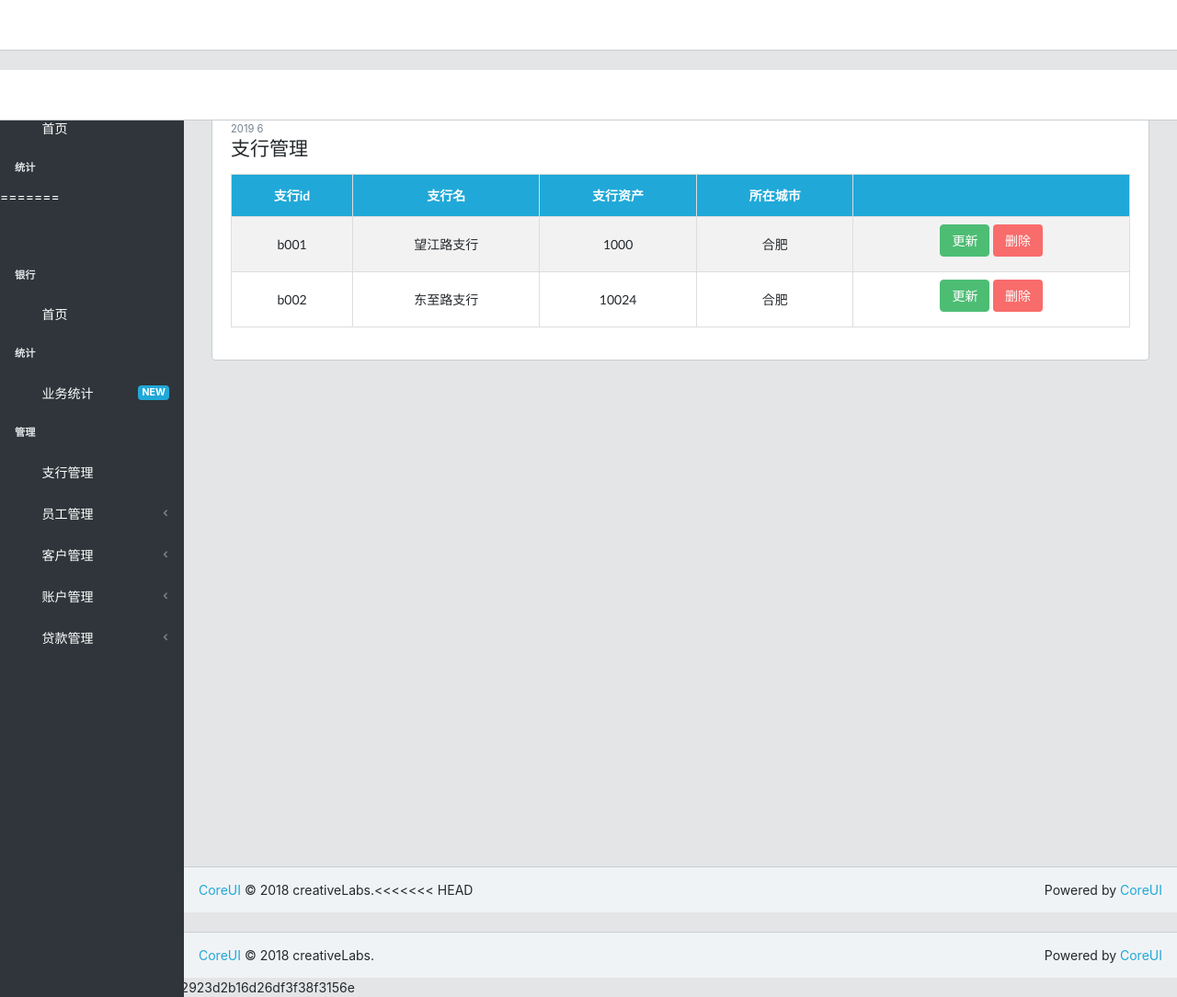
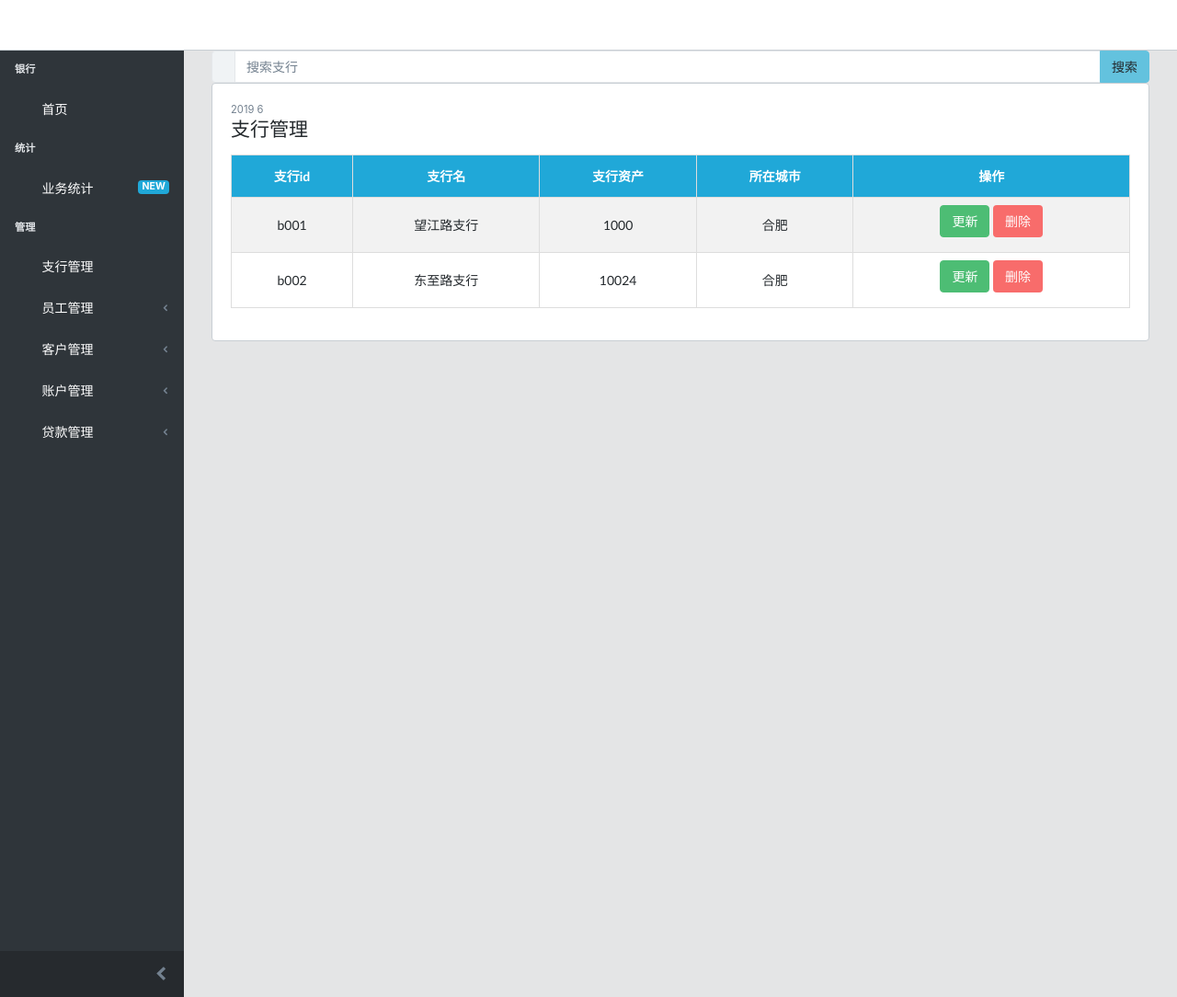
Before and after one commit to LeaFZ96/SE-BankSys, a Python web app: template backup/templates/branch.html in a window 1280 px wide. Shown: the whole page at 92% size. Run offline with Jinja, Linux system fonts and the light colour scheme; the template is opened without the code that fills it, so the values that code supplies are empty; some libraries are stand-ins or nearby versions.

Commit message:
conflict fixed

```diff
--- a/backup/templates/branch.html
+++ b/backup/templates/branch.html
@@ -8,7 +8,6 @@
 -->
 
 <html lang="en">
-
   <head>
     <base href="./">
     <meta charset="utf-8">
@@ -21,7 +20,7 @@
     <script async="" src="https://www.googletagmanager.com/gtag/js?id=UA-118965717-3"></script>
     <!--<script src="../static/table.js"></script>-->
     <script>
-    function tableFilter() {
+    function tableFilter(){
       var input, filter, table, tr, td, i, txtValue;
       input = document.getElementById("prependedInput");
       filter = input.value.toUpperCase();
@@ -57,7 +56,6 @@
     </script>
   </head>
 
-<<<<<<< HEAD
   <div class="form-popup" id="updateForm">
     <form class="form-container">
       <h1>更新表单</h1>
@@ -79,28 +77,6 @@
     </form>
   </div>
 
-<div class="form-popup" id="deleteWarning">
-  <form class="form-container">
-    <h4>确认删除吗？</h4>
-
-    <button type="submit" class="btn btn-success" value="Refresh Page" onClick="window.location.reload();">确认</button>
-    <button type="button" class="btn bg-danger" onclick="closewForm();">取消</button>
-  </form>
-</div>
-
-<body class="app header-fixed sidebar-fixed aside-menu-fixed sidebar-lg-show">
-  <header class="app-header navbar">
-  </header>
-  <div class="app-body">
-    <div class="sidebar">
-      <nav class="sidebar-nav">
-        <ul class="nav">
-          <li class="nav-title">银行</li>
-          <a class="nav-link" href="index.html">
-            <i class="nav-icon icon-speedometer"></i> 首页
-          </a>
-          <li class="nav-title">统计</li>
-=======
   <div class="form-popup" id="deleteWarning">
     <form class="form-container">
       <h4>确认删除吗？</h4>
@@ -218,104 +194,6 @@
       </main>
       <aside class="aside-menu">
         <ul class="nav nav-tabs" role="tablist">
->>>>>>> 33bd1a7e18db77802923d2b16d26df3f38f3156e
-          <li class="nav-item">
-            <a class="nav-link" href="statistics.html">
-              <i class="nav-icon icon-speedometer"></i> 业务统计
-              <span class="badge badge-primary">NEW</span>
-            </a>
-          </li>
-          <li class="nav-title">管理</li>
-          <li class="nav-item nav-dropdown">
-            <a class="nav-link nav-dropdown-toggle" href="branch.html">
-              <i class="nav-icon icon-puzzle"></i> 支行管理</a>
-          </li>
-          <li class="nav-item nav-dropdown">
-            <a class="nav-link nav-dropdown-toggle" href="staff.html">
-              <i class="nav-icon icon-cursor"></i> 员工管理</a>
-          </li>
-          <li class="nav-item">
-            <a class="nav-link" href="client.html">
-              <i class="nav-icon icon-pie-chart"></i> 客户管理</a>
-          </li>
-          <li class="nav-item nav-dropdown">
-            <a class="nav-link nav-dropdown-toggle" href="account.html">
-              <i class="nav-icon icon-star"></i> 账户管理</a>
-
-          <li class="nav-item nav-dropdown">
-            <a class="nav-link nav-dropdown-toggle" href="debt.html">
-              <i class="nav-icon icon-bell"></i> 贷款管理</a>
-          </li>
-        </ul>
-      </nav>
-      <button class="sidebar-minimizer brand-minimizer" type="button"></button>
-    </div>
-
-    <main class="main">
-      <div class="container-fluid">
-        <div class="animated fadeIn">
-          <div class="input-prepend input-group">
-            <div class="input-group-prepend">
-              <span class="input-group-text">
-                <i class="fa fa-search"></i>
-              </span>
-            </div>
-            <input onkeyup="tableFilter()" class="form-control" id="prependedInput" size="16" type="text"
-              placeholder="搜索支行">
-            <span class="input-group-append">
-              <button class="btn btn-info" type="button">搜索</button>
-            </span>
-          </div>
-          <div class="card">
-            <div class="card-body">
-              <div class="row">
-                <div class="col-sm-5">
-                  <div class="small text-muted">2019 6</div>
-                  <h4 class="card-title mb-0">支行管理</h4>
-                </div>
-              </div>
-              <!-- /.row-->
-              <div>
-                <!--Here comes our table!-->
-                <div>
-                  <table id="bank-table">
-                    <tr>
-                      <th>支行id</th>
-                      <th>支行名</th>
-                      <th>支行资产</th>
-                      <th>所在城市</th>
-                      <th></th>
-                    </tr>
-
-                    <tr>
-                      <td>b001</td>
-                      <td>望江路支行</td>
-                      <td>1000</td>
-                      <td>合肥</td>
-                      <td>
-                        <label class="btn btn-success" onclick="openForm()">更新</label>
-                        <label class="btn bg-danger" onclick="openwForm()">删除</label>
-                      </td>
-                    </tr>
-                    <tr>
-                      <td>b002</td>
-                      <td>东至路支行</td>
-                      <td>10024</td>
-                      <td>合肥</td>
-                      <td>
-                        <label class="btn btn-success" onclick="openForm()">更新</label>
-                        <label class="btn bg-danger" onclick="openwForm()">删除</label>
-                      </td>
-                    </tr>
-                  </table>
-                </div>
-              </div>
-            </div>
-          </div>
-        </div>
-    </main>
-    <aside class="aside-menu">
-      <ul class="nav nav-tabs" role="tablist">
           <li class="nav-item">
             <a class="nav-link active" data-toggle="tab" href="#timeline" role="tab">
               <i class="icon-list"></i>
@@ -337,30 +215,5 @@
 
       </aside>
     </div>
-  <footer class="app-footer">
-    <div>
-      <a href="https://coreui.io">CoreUI</a>
-      <span>&copy; 2018 creativeLabs.</span>
-    </div>
-<<<<<<< HEAD
-    <div class="ml-auto">
-      <span>Powered by</span>
-      <a href="https://coreui.io">CoreUI</a>
-    </div>
-  </footer>
   </body>
-
-=======
-    <footer class="app-footer">
-      <div>
-        <a href="https://coreui.io">CoreUI</a>
-        <span>&copy; 2018 creativeLabs.</span>
-      </div>
-      <div class="ml-auto">
-        <span>Powered by</span>
-        <a href="https://coreui.io">CoreUI</a>
-      </div>
-    </footer>
-  </body>
->>>>>>> 33bd1a7e18db77802923d2b16d26df3f38f3156e
 </html>
```
Lines whose indentation alone changed are shown as unchanged.
